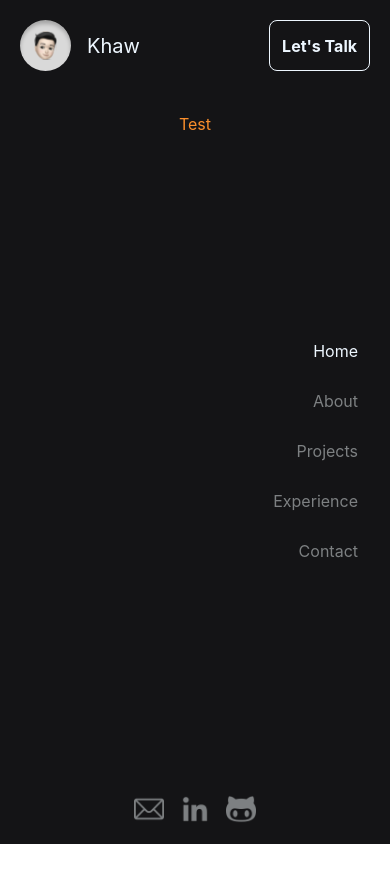
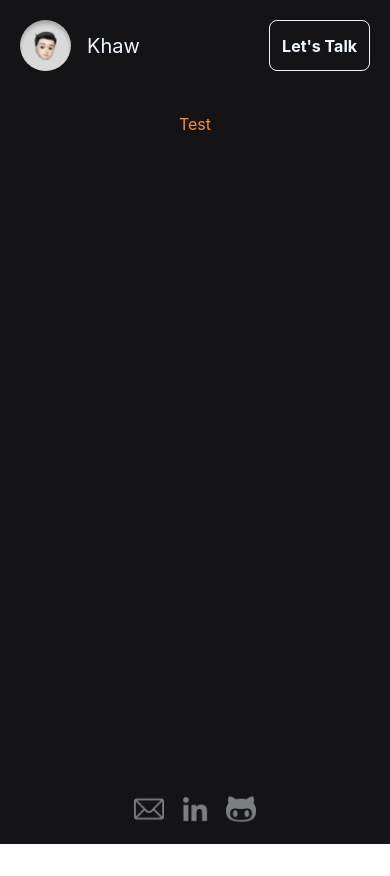
Before and after one commit to khawrk/khawrk.github.io, a React (Vite) app: page / in a window 390 px wide. After the commit the page ends 844 px from the top, so only its background shows below. Built offline with nearby package versions, Linux system fonts and the light colour scheme.

Commit message:
fix margin and responsive display

```diff
--- a/src/components/ContactBar.tsx
+++ b/src/components/ContactBar.tsx
@@ -1,7 +1,7 @@
 
 const ContactBar = () => {
   return (
-    <div className="absolute sm:left-0 bottom-0 left-0 sm:w-[50px] pb-5 sm:pb-0 h-screen justify-center sm:items-center items-end sm:pl-4 pl-0 sm:flex-col flex-row w-full gap-4 flex ">
+    <div className="mb-5 absolute sm:left-0 bottom-0 left-0 sm:w-[50px]  sm:pb-0 h-[90vh] justify-center sm:items-center items-end sm:pl-4 pl-0 sm:flex-col flex-row w-full gap-4 flex ">
       <a href="mailto:khaw.rkk@gmail.com" target="_blank">
         <div className='w-[30px] h-[30px] bg-mailNormal hover:bg-mailHover' id='icon'></div>
       </a>
--- a/src/components/NavBar.tsx
+++ b/src/components/NavBar.tsx
@@ -4,8 +4,8 @@ const NavBar = () => {
   const [current, setCurrent] = useState<string>("Home")
 
   return (
-    <div className="flex flex-row bg-transparent absolute right-0 justify-center items-center h-screen gap-4 pr-4">
-      <div className="h-[150px] flex flex-col gap-5 justify-center">
+    <div className=" hidden sm:flex flex-row bg-transparent absolute right-0 justify-center items-center h-[90vh] gap-4 pr-4">
+      <div className="h-[150px] flex flex-col gap-3 justify-center text-[14px]">
         <div className="flex w-[50px] justify-end h-[30px] cursor-pointer" onClick={() => setCurrent("Home")}>
           <h4 className="text-gray-text h-[30px] self-center" style={current === 'Home' ? { "color": "#EEF7FF" } : { "color": "#7D8082" }}>Home</h4>
         </div>
--- a/src/index.css
+++ b/src/index.css
@@ -11,7 +11,7 @@ body {
   display: flex;
   place-items: center;
   min-width: 320px;
-  min-height: 100vh;
+  /* min-height: 100vh; */
 }
 
 #icon {
```
